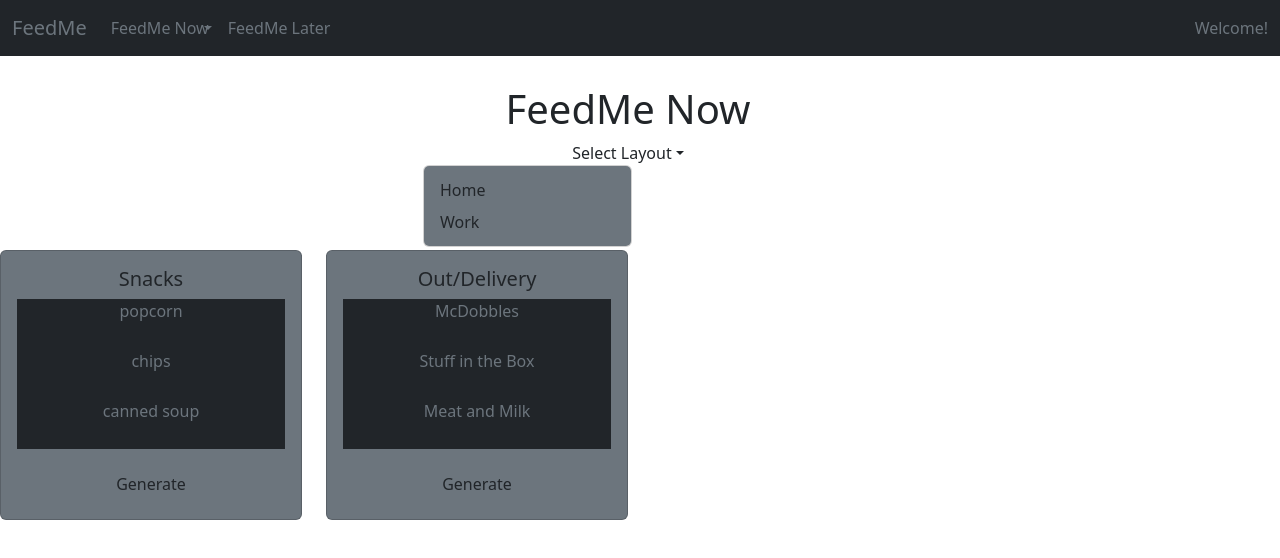
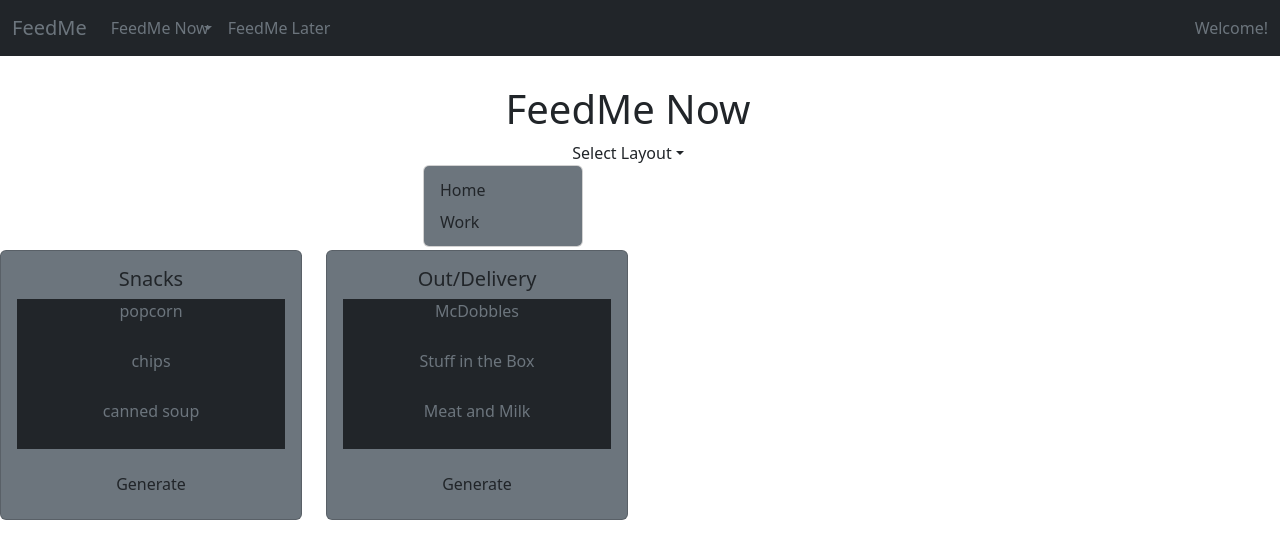
Before and after one commit to pjduri-practice/feedme-react, a React (Create React App) app: page /feedmenow in a window 1280 px wide. Both pictures are taken after a click on the link "Select Layout". Shown: the top 558 px of the page. Built offline with nearby package versions, Linux system fonts and the light colour scheme.

Commit message:
added positionFixed to dropdown menu in banner

```diff
--- a/src/pages/FeedMeNow/Banner.js
+++ b/src/pages/FeedMeNow/Banner.js
@@ -17,7 +17,7 @@ export function Banner({ setLayoutId }) {
                     <DropdownToggle nav caret className='col col-4 offset-4'>
                         Select Layout
                     </DropdownToggle>
-                    <DropdownMenu positionFixed={true} className='bg-secondary col, col-2 offset-8'>
+                    <DropdownMenu positionFixed={true} className='bg-secondary'>
                         {choiceListGroups.map(g =>
                             <DropdownItem
                                 className='text-dark bg-secondary'
```
